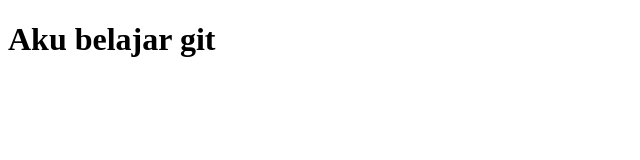
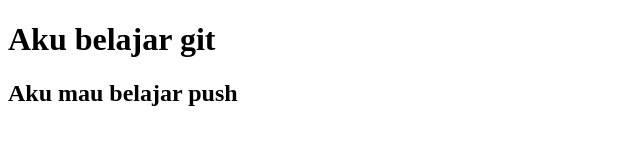
Before and after one commit to Putri30112002/latihan, a plain HTML site: page index.html in a window 1280 px wide. Shown: the whole page, without its empty margins (0-640 px from the left). Drawn offline with Linux system fonts and the light colour scheme.

Commit message:
penambahan kata-kata pada index.html

```diff
--- a/index.html
+++ b/index.html
@@ -11,6 +11,8 @@
 
     <h1> Aku belajar git</h1>
 
+    <h2>Aku mau belajar push</h2>
+
 <body>
 
 </html>
```
